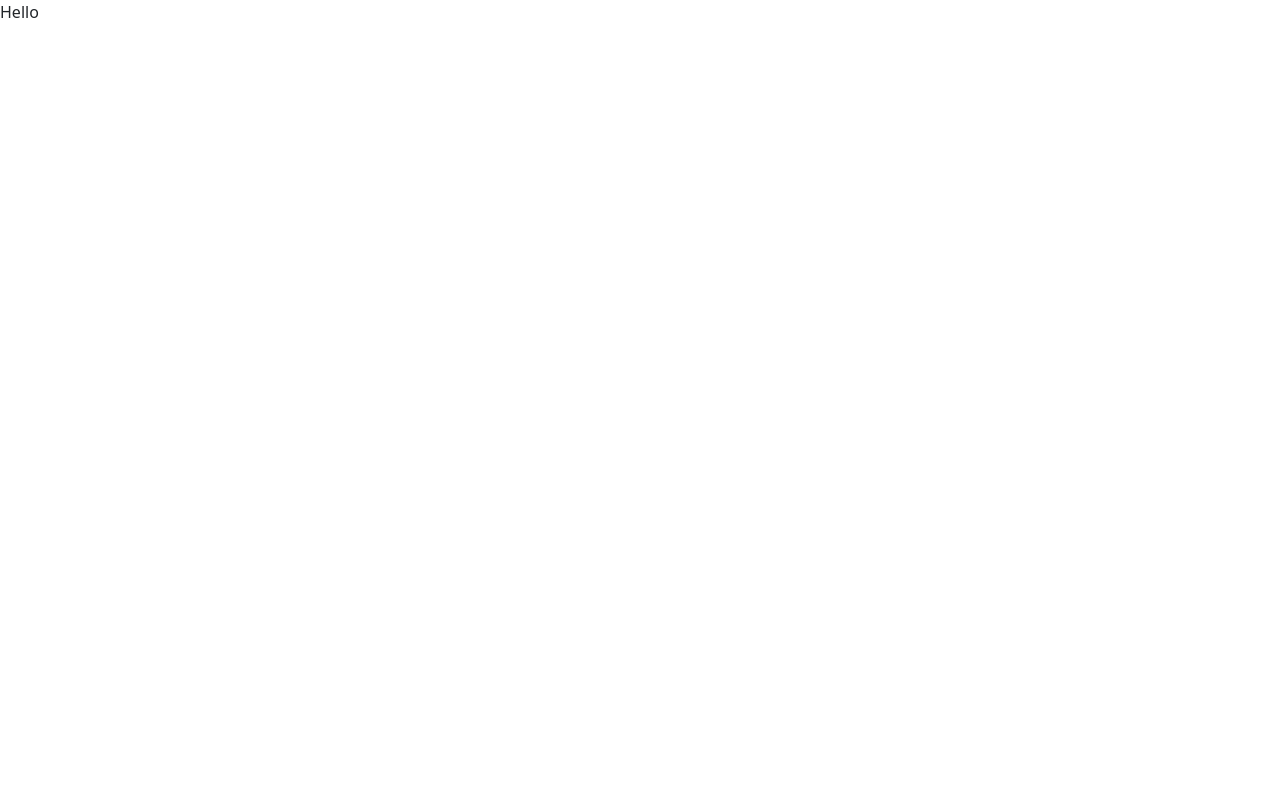
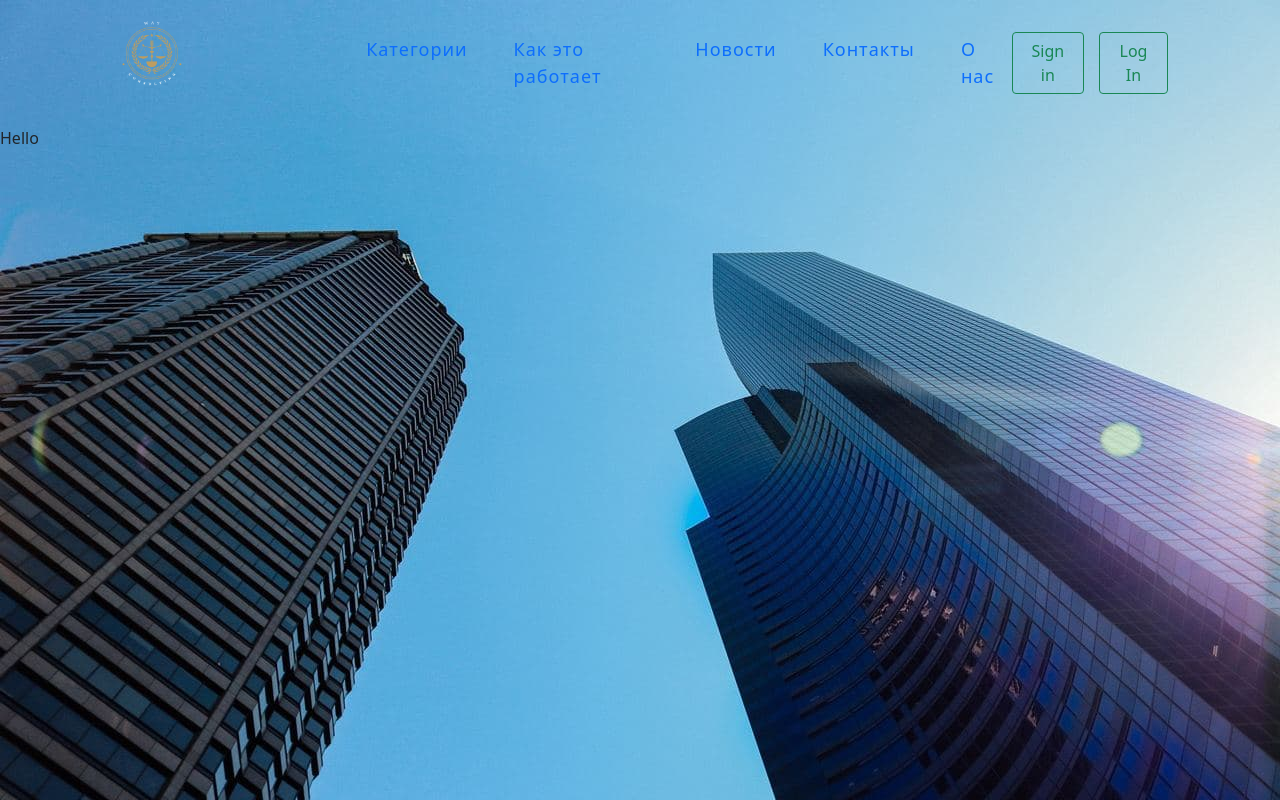
Before and after one commit to magadov/team_project_lawyers_front, a React (Create React App) app: page /categories in a window 1280 px wide. Built offline with nearby package versions, Linux system fonts and the light colour scheme.

Commit message:
категория исправлена

```diff
--- a/src/Pages/CategoryPage.jsx
+++ b/src/Pages/CategoryPage.jsx
@@ -1,9 +1,12 @@
 import React from 'react';
 import Category from '../components/Categories';
+import Header from '../components/Header';
+import css from '../components/Header/header.module.css'
 
 const CategoryPage = () => {
   return (
-    <div>
+    <div className={css.PageImage}>
+      <Header/>
       <Category/>
     </div>
   );
```
